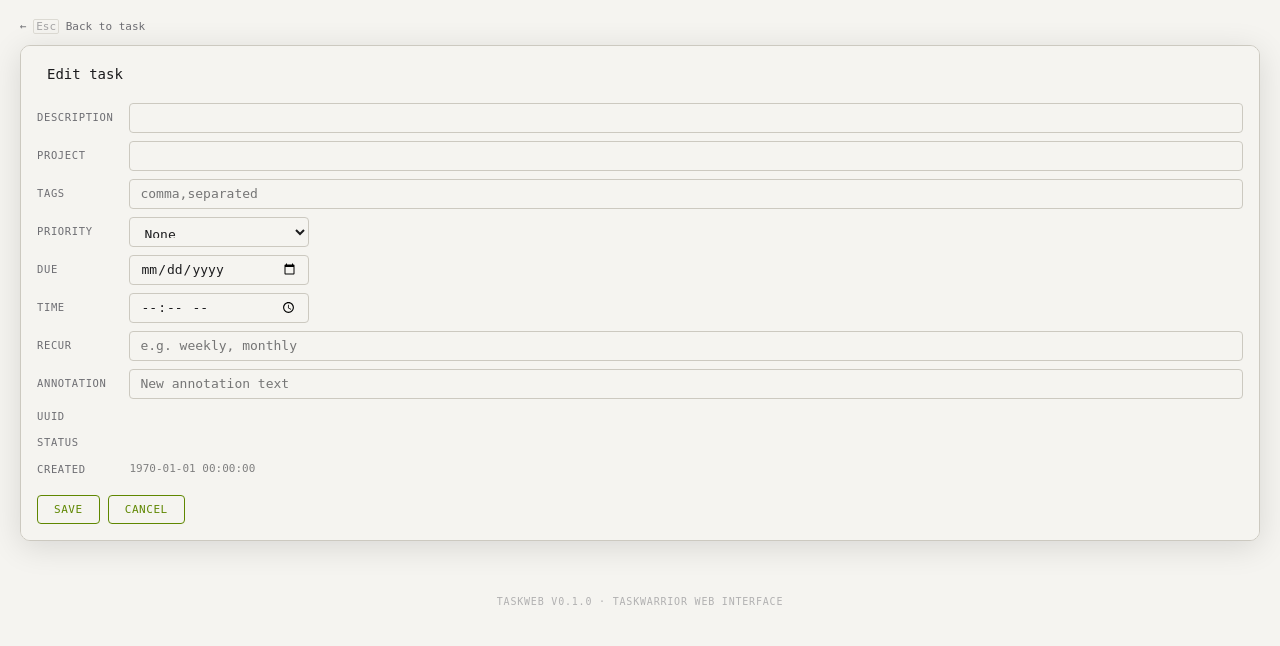
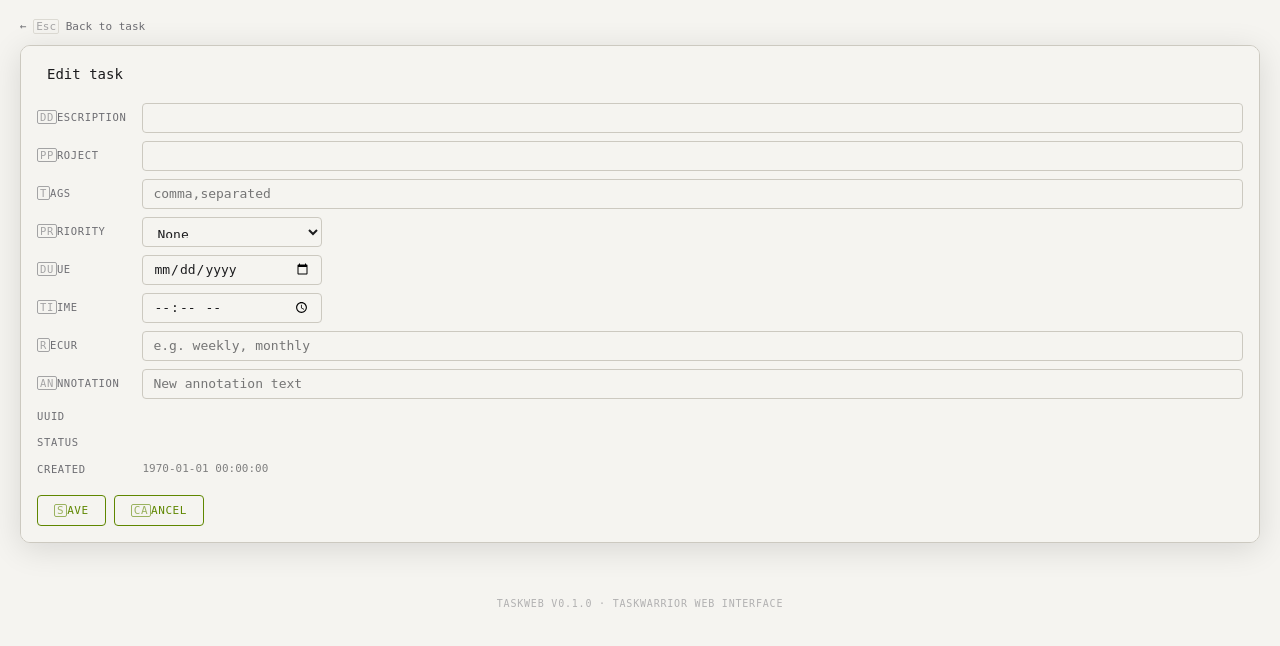
Before and after one commit to ivankovnatsky/taskweb, a Flask app: template taskweb/templates/task_edit.html in a window 1280 px wide. Shown: the part 57-703 px from the top of the page. Run offline with Flask 3, Linux system fonts and the light colour scheme; the template is opened without the code that fills it, so the values that code supplies are empty.

Commit message:
Restore embedded kbd shortcut hints on desktop edit view
Use CSS ::after pseudo-elements to build two-letter shortcuts
from a single shared letter in <kbd> tags. On mobile, kbd is
neutralized via display:contents + all:unset and ::after is
suppressed with content:none, keeping labels as clean full words.
Bump service worker cache to v4.

```diff
--- a/taskweb/static/style.css
+++ b/taskweb/static/style.css
@@ -785,12 +785,23 @@ table.tw td.desc {
 .edit-row {
   display: contents;
 }
-.edit-row kbd {
-  display: none;
+.edit-row kbd,
+.form-window .form-actions kbd {
+  font-family: "SF Mono", monospace;
+  font-size: inherit;
+  border: 1px solid currentColor;
+  border-radius: 2px;
+  padding: 0 2px;
+  opacity: 0.6;
 }
-.form-window .form-actions kbd {
-  display: none;
-}
+/* Extra hint letters for two-key shortcuts via ::after */
+label[for="description"] kbd::after { content: "D"; }
+label[for="project"] kbd::after { content: "P"; }
+label[for="priority"] kbd::after { content: "R"; }
+label[for="due"] kbd::after { content: "U"; }
+label[for="due_time"] kbd::after { content: "I"; }
+label[for="annotation"] kbd::after { content: "N"; }
+#edit-cancel kbd::after { content: "A"; }
 .edit-row input,
 .edit-row select {
   background: var(--bg);
@@ -1016,6 +1027,21 @@ footer a:hover {
     gap: 2px;
     margin-bottom: 8px;
   }
+  .edit-row kbd,
+  .form-window .form-actions kbd {
+    display: contents;
+    all: unset;
+    font-family: inherit;
+    font-size: inherit;
+    color: inherit;
+    font-weight: inherit;
+    line-height: inherit;
+    -webkit-text-fill-color: initial;
+  }
+  .edit-row kbd::after,
+  .form-window .form-actions kbd::after {
+    content: none !important;
+  }
   .edit-row input,
   .edit-row select,
   .edit-row input[type="date"],
--- a/taskweb/static/sw.js
+++ b/taskweb/static/sw.js
@@ -1,4 +1,4 @@
-const CACHE_NAME = "taskweb-v3";
+const CACHE_NAME = "taskweb-v4";
 const PRECACHE_URLS = [
   "/static/style.css",
   "/static/app.js",
--- a/taskweb/templates/task_edit.html
+++ b/taskweb/templates/task_edit.html
@@ -16,22 +16,22 @@
         <input type="hidden" name="_csrf_token" value="{{ csrf_token() }}">
         <div class="edit-grid">
           <div class="edit-row">
-            <label class="detail-label" for="description">Description <kbd>DD</kbd></label>
+            <label class="detail-label" for="description"><kbd>D</kbd>escription</label>
             <input type="text" id="description" name="description" value="{{ task.description }}" required>
           </div>
 
           <div class="edit-row">
-            <label class="detail-label" for="project">Project <kbd>PP</kbd></label>
+            <label class="detail-label" for="project"><kbd>P</kbd>roject</label>
             <input type="text" id="project" name="project" value="{{ task.project }}">
           </div>
 
           <div class="edit-row">
-            <label class="detail-label" for="tags">Tags <kbd>T</kbd></label>
+            <label class="detail-label" for="tags"><kbd>T</kbd>ags</label>
             <input type="text" id="tags" name="tags" value="{{ task.tags | join(', ') }}" placeholder="comma,separated">
           </div>
 
           <div class="edit-row">
-            <label class="detail-label" for="priority">Priority <kbd>PR</kbd></label>
+            <label class="detail-label" for="priority"><kbd>P</kbd>riority</label>
             <select id="priority" name="priority">
               <option value="">None</option>
               <option value="H" {% if task.priority == 'H' %}selected{% endif %}>High</option>
@@ -41,17 +41,17 @@
           </div>
 
           <div class="edit-row">
-            <label class="detail-label" for="due">Due <kbd>DU</kbd></label>
+            <label class="detail-label" for="due"><kbd>D</kbd>ue</label>
             <input type="date" id="due" name="due" value="{{ task.due_date }}">
           </div>
 
           <div class="edit-row">
-            <label class="detail-label" for="due_time">Time <kbd>TI</kbd></label>
+            <label class="detail-label" for="due_time"><kbd>T</kbd>ime</label>
             <input type="time" id="due_time" name="due_time" value="{{ task.due_time }}">
           </div>
 
           <div class="edit-row">
-            <label class="detail-label" for="recur">Recur <kbd>R</kbd></label>
+            <label class="detail-label" for="recur"><kbd>R</kbd>ecur</label>
             <input type="text" id="recur" name="recur" value="{{ task.recur }}" placeholder="e.g. weekly, monthly">
           </div>
 
@@ -70,7 +70,7 @@
           {% endif %}
 
           <div class="edit-row">
-            <label class="detail-label" for="annotation">Annotation <kbd>AN</kbd></label>
+            <label class="detail-label" for="annotation"><kbd>A</kbd>nnotation</label>
             <input type="text" id="annotation" name="annotation" placeholder="New annotation text">
           </div>
 
@@ -91,8 +91,8 @@
         </div>
 
         <div class="form-actions">
-          <button type="submit" class="btn-submit" id="edit-save">Save <kbd>S</kbd></button>
-          <a href="{{ url_for('task_detail', uuid=task.uuid) }}" class="btn btn-cancel" id="edit-cancel">Cancel <kbd>CA</kbd></a>
+          <button type="submit" class="btn-submit" id="edit-save"><kbd>S</kbd>ave</button>
+          <a href="{{ url_for('task_detail', uuid=task.uuid) }}" class="btn btn-cancel" id="edit-cancel"><kbd>C</kbd>ancel</a>
         </div>
       </form>
     </div>
```
Also changed, not shown: 10 other files.
